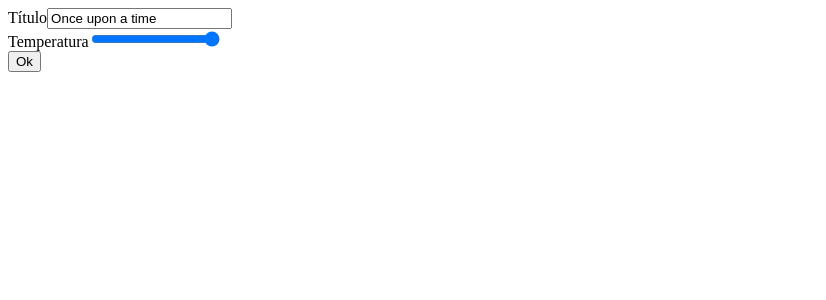
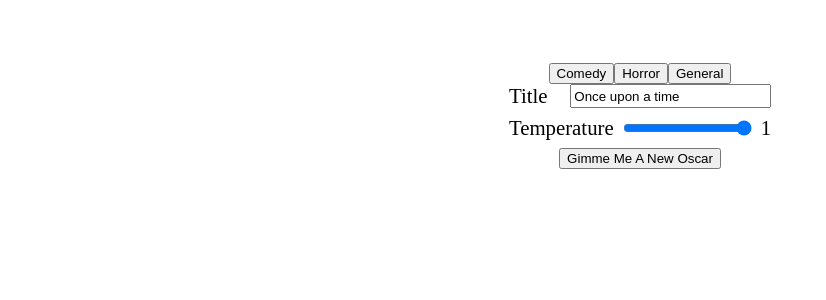
Before and after one commit to IvanNSBS/GPT3-MovieSynopsis-Frontend, a React (Create React App) app: page / in a window 1280 px wide. Shown: the top 300 px of the page, without its empty margins (0-826 px from the left). Built offline with nearby package versions, Linux system fonts and the light colour scheme; no server answers.

Commit message:
Centering app and adding generator fetch function

```diff
--- a/package.json
+++ b/package.json
@@ -11,11 +11,13 @@
     "@types/node": "^16.11.11",
     "@types/react": "^17.0.37",
     "@types/react-dom": "^17.0.11",
+    "@types/react-icons": "^3.0.0",
     "@types/styled-components": "^5.1.16",
     "axios": "^0.24.0",
     "react": "^17.0.2",
     "react-components": "^0.5.1",
     "react-dom": "^17.0.2",
+    "react-icons": "^4.3.1",
     "react-scripts": "4.0.3",
     "styled-components": "^5.3.3",
     "typescript": "^4.5.2",
--- /dev/null
+++ b/src/App.styles.tsx
@@ -0,0 +1,25 @@
+import styled from "styled-components";
+
+const AppContainer = styled.div`
+    margin-top: 5%;
+    display: flex;
+    flex-direction: column;
+    align-items: center;
+    align-content: center;
+    justify-content: center;
+`;
+
+const LabelField = styled.div`
+    display: grid;
+    grid-auto-flow: column;
+    grid-column-gap: 7px;
+    font-size: 1.3em;
+    padding-bottom: 8px;
+`;
+
+const Output = styled.div`
+    padding: 20px 5%;
+    font-size: 1.5em;
+`;
+
+export { AppContainer, LabelField, Output }
--- a/src/App.tsx
+++ b/src/App.tsx
@@ -1,54 +1,40 @@
-import axios, { AxiosError } from 'axios';
 import React, { useEffect, useState } from "react";
-
-const url = "https://api.openai.com/v1/completions";
-
+import { AppContainer, LabelField, Output } from './App.styles';
+import LoadingScreen from './Loading';
+import { SpecificGenerator } from "./GeneratorFetch";
 
 const App: React.FC = function ()
 {
   const [token, setToken] = useState("");
   const [apiKey, setApiKey] = useState<string | undefined>("");
 
-  const [temp, setTemp] = useState<string>("");
+  const [temp, setTemp] = useState<string>("1");
   const [prompt, setPrompt] = useState<string>("Once upon a time");
   const [generating, setGenerating] = useState<number>(-1);
 
-  const post = async function ()
+  const model = "babbage:ft-ufpe-2021-12-04-17-04-13";
+
+  const post = async function()
   {
-    if (apiKey === undefined)
+    const props =
     {
-      console.log("No COLAB API key for project. Can't submit a request")
-      return;
+      model: model,
+      apiKey: apiKey,
+      postProps: {
+        title: prompt,
+        temperature: parseFloat(temp),
+        tags: undefined
+      },
+      onStartGenerating: () => setGenerating(1),
+      onGenerationComplete: (txt: string) => { setToken(txt); setGenerating(0); }
     }
 
-    let params = {
-      "prompt": prompt,
-      "model": "babbage:ft-ufpe-2021-12-04-17-04-13",
-      "max_tokens": 200,
-      "temperature": parseInt(temp),
-      "top_p": 1,
-      "n": 1,
-      "stream": false,
-      "logprobs": null,
-      "stop": "+++"
-    };
-
-    setGenerating(1);
-
-    await axios.post(url, params, {headers: {Authorization: apiKey}})
-      .then(res => {
-        console.log(res.data);
-        setToken(res.data.choices[0].text);
-        setGenerating(0);
-      })
-      .catch((e: AxiosError) => {
-        alert(e);
-      })
+    SpecificGenerator(props);
   }
 
   useEffect(() => {
     setApiKey(process.env.REACT_APP_COLAB_KEY);
-  });
+  }, []);
 
   let output = '';
   if (generating === 1)
@@ -59,26 +45,37 @@ const App: React.FC = function ()
     output = '';
 
   return (
-    <div className="App">
+    <AppContainer>
+      <div>
+        <button>Comedy</button>
+        <button>Horror</button>
+        <button>General</button>
+      </div>
+
       <div>
 
-        <div>
-          <div>
-            <label htmlFor='input-prompt'>Título</label>
-            <input name='input-prompt' type='text' value={prompt} onChange={ e => setPrompt(e.target.value) }/>
-          </div>
-          <div>
-            <label htmlFor='input-temp'>Temperatura</label>
-            <input name='input-temp' type='range' min='0' max='1' step='0.01' onChange={ e => setTemp(e.target.value) }/>
-          </div>
-        </div>
+        <LabelField>
+          <label htmlFor='input-prompt'>Title</label>
+          <input name='input-prompt' type='text' value={prompt} onChange={ e => setPrompt(e.target.value) }/>
+        </LabelField>
+        <LabelField>
+          <label htmlFor='input-temp'>Temperature</label>
+          <input name='input-temp' type='range' min='0' max='1' step='0.01' onChange={e => setTemp(e.target.value)} />
+          <label>{ temp }</label>
+        </LabelField>
 
-        <button onClick={post}>Ok</button>
       </div>
-      <p>
-        {output}
-      </p>
-    </div>
+
+      <button onClick={post}>Gimme Me A New Oscar</button>
+
+      <Output>
+        {generating === 1
+          ? <LoadingScreen />
+          : output
+        }
+      </Output>
+
+    </AppContainer>
   );
 }
 
--- /dev/null
+++ b/src/GeneratorFetch.ts
@@ -0,0 +1,60 @@
+import axios, { AxiosError } from 'axios';
+
+interface PostProps
+{
+    title: string,
+    temperature: number,
+    tags: [string] | undefined;
+}
+
+interface GeneratorInterface
+{
+    model: string;
+    apiKey: string | undefined;
+    postProps: PostProps;
+    onStartGenerating(): void;
+    onGenerationComplete(text: string): void
+}
+
+const url = "https://api.openai.com/v1/completions";
+
+const SpecificGenerator = async function (props: GeneratorInterface)
+{
+    if (props.apiKey === undefined)
+    {
+        console.log("No COLAB API key for project. Can't submit a request")
+        return "";
+    }
+
+    const postProps = props.postProps;
+    const temp = postProps.temperature;
+    const title = postProps.title;
+
+    let params = {
+        "prompt": title + ' ->',
+        "model": props.model,
+        "max_tokens": 200,
+        "temperature": temp,
+        "top_p": 1,
+        "n": 1,
+        "stream": false,
+        "logprobs": null,
+        "stop": "+++"
+    };
+
+    props.onStartGenerating();
+
+    await axios.post(url, params, { headers: { Authorization: props.apiKey}})
+    .then(res => {
+        console.log(res.data);
+        props.onGenerationComplete(res.data.choices[0].text);
+    })
+    .catch((e: AxiosError) => {
+        alert(e);
+        return "";
+    })
+
+    return "";
+}
+
+export { SpecificGenerator }
--- /dev/null
+++ b/src/Loading.styles.tsx
@@ -0,0 +1,30 @@
+import styled from "styled-components";
+import { AiOutlineLoading3Quarters } from 'react-icons/ai';
+
+const Text = styled.span`
+    user-select: none;
+    font-family: Arial, Helvetica, sans-serif;
+    font-size: 1.3em;
+`
+
+const LoadingIcon = styled(AiOutlineLoading3Quarters)`
+    width : 1.1em;
+    height: 1.1em;
+    fill: black;
+    animation: loading 4s linear infinite;
+    @keyframes loading {
+        to { transform: rotate(360deg); }
+    }
+`
+
+const TextWrapper = styled.div`
+    display: inline-flex;
+    flex-direction: row;
+    column-gap: 20px;
+    width: 100%;
+    align-content: flex-start;
+    justify-content: center;
+    text-align: left;
+`
+
+export { Text, LoadingIcon, TextWrapper }
--- /dev/null
+++ b/src/Loading.tsx
@@ -0,0 +1,14 @@
+import React from "react";
+import { TextWrapper, Text, LoadingIcon } from "./Loading.styles";
+
+const LoadingScreen: React.FC = function()
+{
+    return (
+        <TextWrapper>
+            <Text>Generating...</Text>
+            <LoadingIcon/>
+        </TextWrapper>
+    );
+}
+
+export default LoadingScreen;
```
Also changed, not shown: 1 other file (tests, documents, lock files or other folders).
